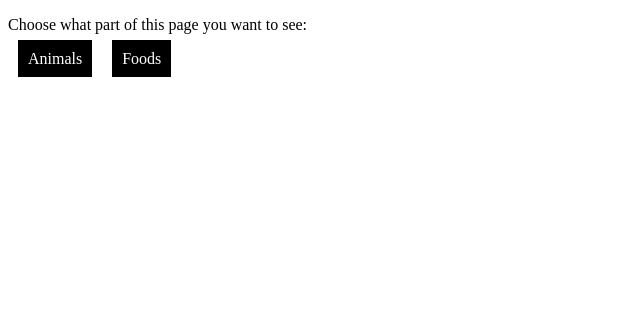
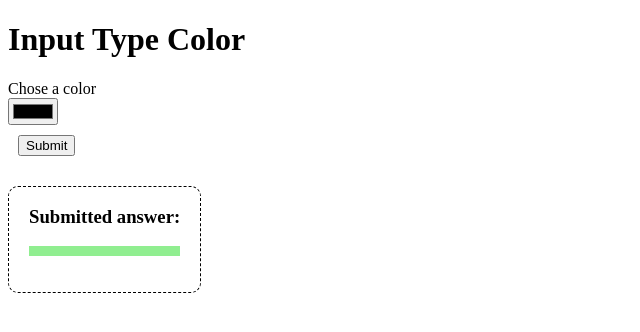
Before and after one commit to rnaneva/vue.js-init, a Vue app: page / in a window 1280 px wide. Shown: the top 332 px of the page, without its empty margins (0-640 px from the left). Built offline with nearby package versions, Linux system fonts and the light colour scheme.

Commit message:
form inputs

```diff
--- /dev/null
+++ b/src/App11.vue
@@ -0,0 +1,51 @@
+<template>
+  <h1>Input Type Color</h1>
+     <form @submit.prevent="registerAnswer">
+        <label>Chose a color<br>
+            <input v-model="colorInp" type="color" >
+        </label>
+
+        <button type="submit">Submit</button>
+     </form>
+     <div>
+            <h3>Submitted answer:</h3>
+            <p id="pAnswer">{{ inpValSubmitted }}</p>
+        </div>
+</template>
+
+<script>
+export default{
+    data(){
+        return {
+           colorInp: null,
+           inpValSubmitted: ''
+        }
+    },
+    methods: {
+        registerAnswer(){
+            if(this.colorInp){
+                this.inpValSubmitted = this.colorInp;
+            }
+
+        }
+    }
+}
+</script>
+
+<style scoped>
+  div {
+    border: dashed black 1px;
+    border-radius: 10px;
+    padding: 0 20px 20px 20px;
+    margin-top: 20px;
+    display: inline-block;
+  }
+  button {
+    margin: 10px;
+    display: block;
+  }
+  #pAnswer {
+    background-color: lightgreen;
+    padding: 5px;
+  }
+</style>
--- a/src/main.js
+++ b/src/main.js
@@ -1,18 +1,7 @@
 
 import { createApp } from 'vue'
-import {createRouter, createWebHistory} from 'vue-router'
-import App from './App10.vue'
-import Foods from './components/Foods.vue'
-import Animals from './components/Animals.vue';
+import App from './App11.vue'
 
-const router = createRouter({
-    history: createWebHistory(),
-    routes: [
-        {path: '/animals', component: Animals},
-        {path: '/foods', component: Foods},
-    ]
-})
 
 const app = createApp(App)
-app.use(router)
 app.mount('#app')
```
